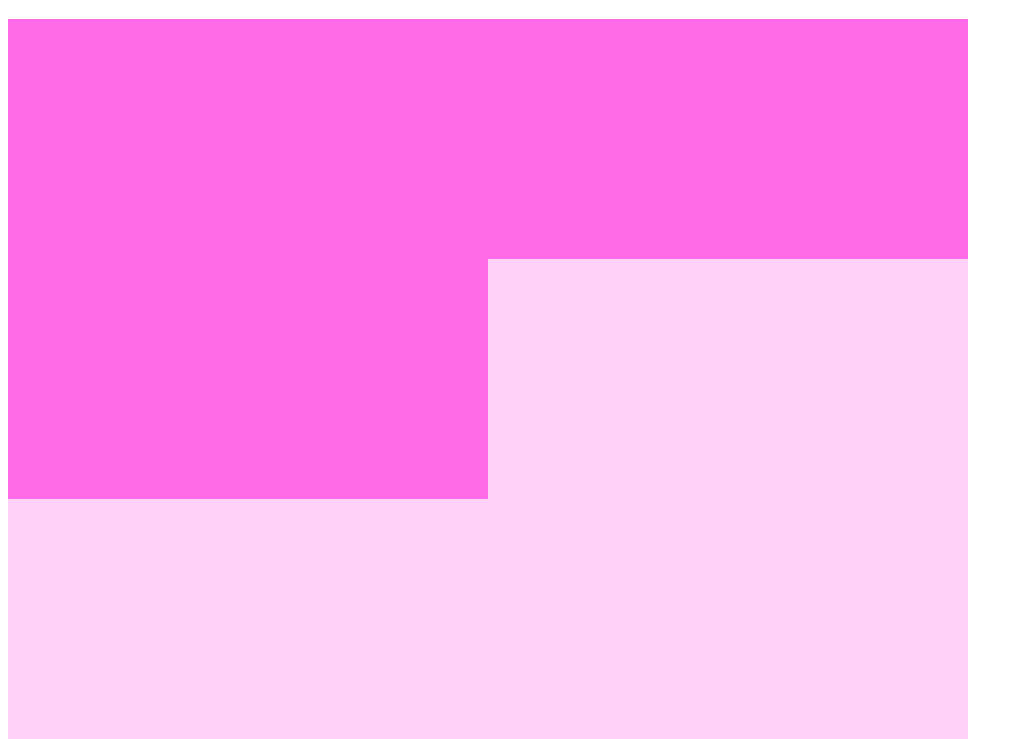
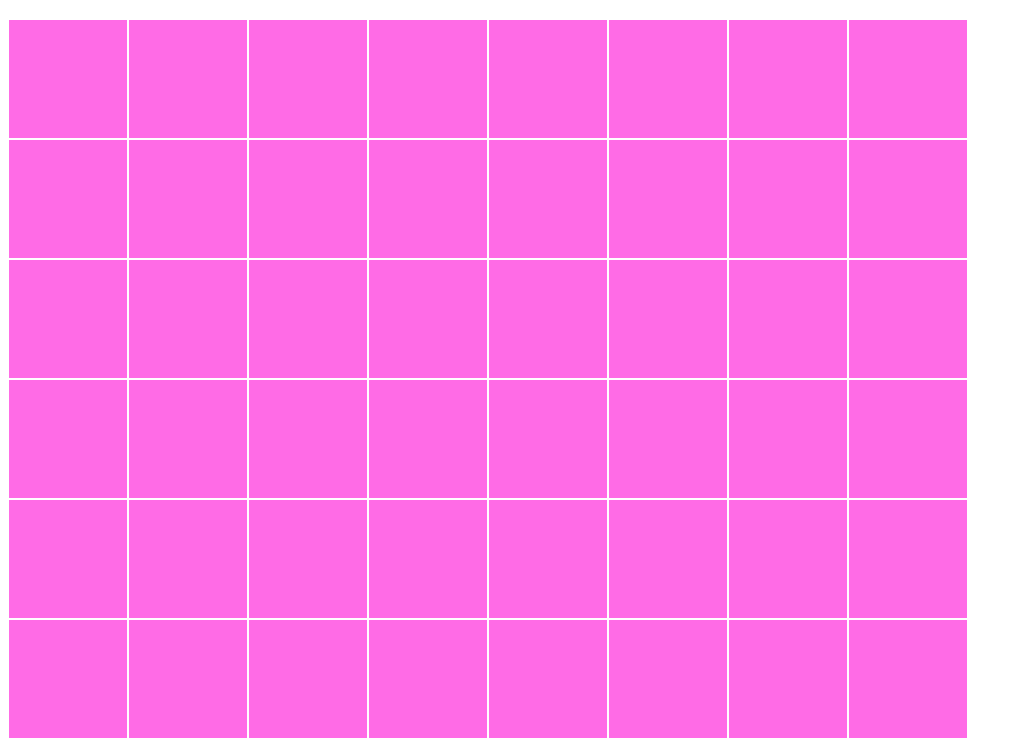
Before and after one commit to pameeee/etch-a-sketch, a plain HTML site: page index.html in a window 1280 px wide. Shown: the part 61-800 px from the top of the page, without its empty margins (0-1023 px from the left). Drawn offline with Linux system fonts and the light colour scheme.

Commit message:
Create createBoxes() function

```diff
--- a/index.html
+++ b/index.html
@@ -7,7 +7,6 @@
     <body>
         <h1>Etch-a-sketch</h1>
         <div class="container" id="hello">
-            <div class="box"></div>
         </div>
 
         <script src="script.js"></script>
--- a/script.js
+++ b/script.js
@@ -1,10 +1,14 @@
-const numberOfSquares = 4;
+const numberOfSquares = 8;
+const dimension = 100 / numberOfSquares;
+console.log("Dimension is ", dimension);
 
-function createBoxes(numberOfSquares) {
-    for (let i = 0; i < 5; i++) {
+function createBoxes() {
+    for (let i = 0; i < numberOfSquares ** 2; i++) {
         var container = document.querySelector(".container");
         var newBox = document.createElement("div");
         newBox.classList.add("box");
+        newBox.style.width = `${dimension}%`;
+        newBox.style.height = `${dimension}%`;
         container.append(newBox);
     }
 }
--- a/style.css
+++ b/style.css
@@ -14,10 +14,6 @@
 
 .box {
     background-color: rgb(255, 107, 230);
-    width: 25%;
-    height: 25%;
-    /* box-sizing: border-box; */
-    /* height: calc(25% - 2px); */
-    /* width: calc(25% - 2px); */
-    /* margin: 1px; */
+    border: 1px solid white;
+    box-sizing: border-box;
 }
```
